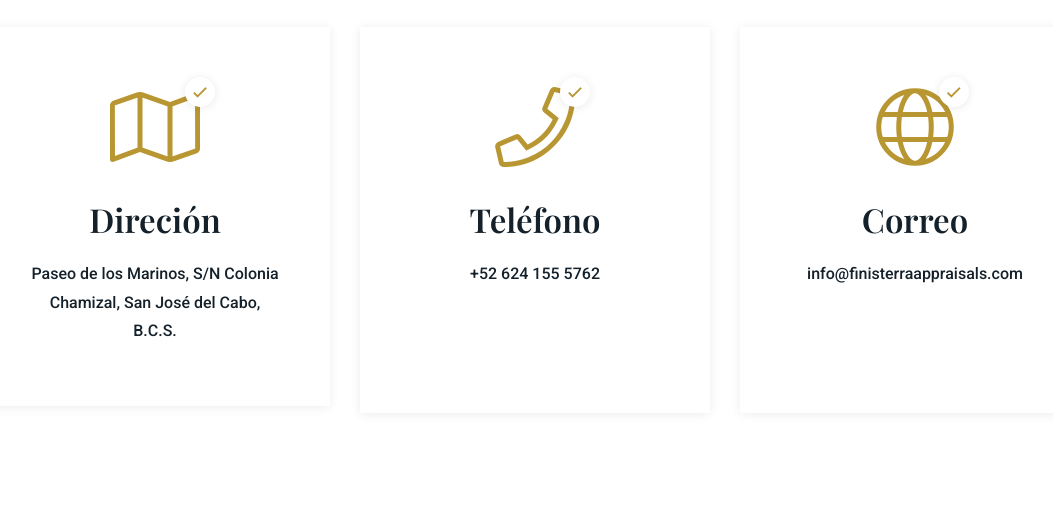
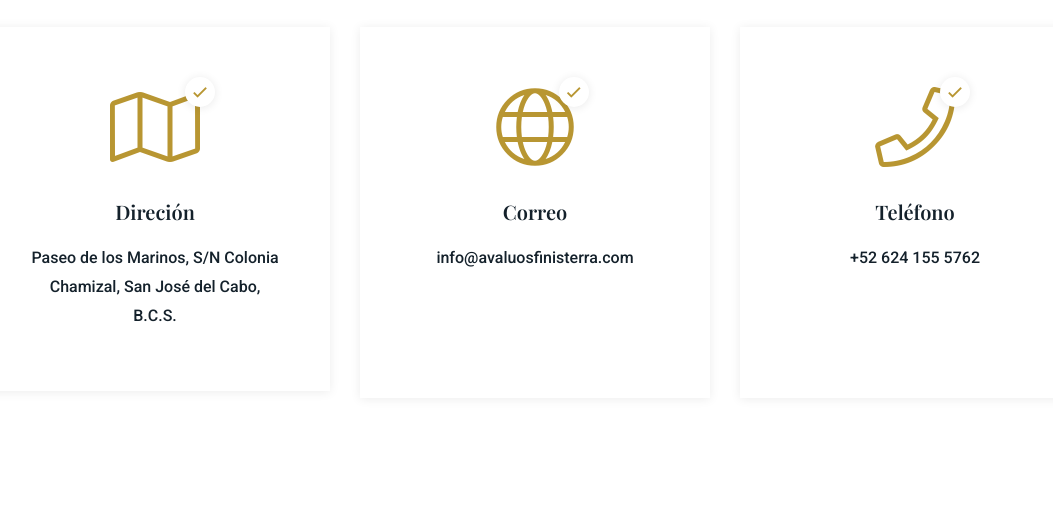
Before and after one commit to Ivonnemtz96/finisterra, a PHP site: page /contacto in a window 1280 px wide. Shown: the part 949-1478 px from the top of the page, without its empty margins (105-1158 px from the left). Run offline with PHP 8.4, Linux system fonts and the light colour scheme; some libraries are stand-ins or nearby versions.

Commit message:
Contacto modificado textos

```diff
--- a/modules/contacto.php
+++ b/modules/contacto.php
@@ -30,30 +30,32 @@
                     <div class="icon text-orange">
                         <i class="fal fa-map"></i>
                     </div>
-                    <h3 class="fw-600">Direción</h3>
+                    <h5 class="fw-600">Direción</h5>
                     <a href="https://goo.gl/maps/aZnozq5q7RUELbMy9" class="fw-500 fs-16">
                         Paseo de los Marinos, S/N Colonia Chamizal, San José del Cabo, B.C.S.
                         <a>
                 </div>
             </div>
+
+            <div class="col-lg-4 col-md-6">
+                <div class="contact-info-box">
+                    <div class="icon text-orange">
+                        <i class="fal fa-globe"></i>
+                    </div>
+                    <h5 class="fw-600">Correo</h5>
+                    <a href="mailto:info@avaluosfinisterra.com" class="fw-500 fs-16">info@avaluosfinisterra.com</a>
+                    <br><br><br><br>
+                </div>
+            </div>
+
             <div class="col-lg-4 col-md-6">
                 <div class="contact-info-box mb-md-30">
                     <div class="icon text-orange">
                         <i class="fal fa-phone"></i>
                     </div>
-                    <h3 class="fw-600">Teléfono</h3>
+                    <h5 class="fw-600">Teléfono</h5>
                     <a href="tel:+526241555762" class="fw-500 fs-16">+52 624 155 5762</a> <br><br><br><br>
                     <!-- <a href="tel:" class="fw-500 fs-16">765 648 567 98</a> -->
-                </div>
-            </div>
-            <div class="col-lg-4 col-md-6">
-                <div class="contact-info-box">
-                    <div class="icon text-orange">
-                        <i class="fal fa-globe"></i>
-                    </div>
-                    <h3 class="fw-600">Correo</h3>
-                    <a href="mailto:info@finisterraappraisals.com" class="fw-500 fs-16">info@finisterraappraisals.com</a>
-                    <br><br><br><br>
                 </div>
             </div>
         </div>
```
